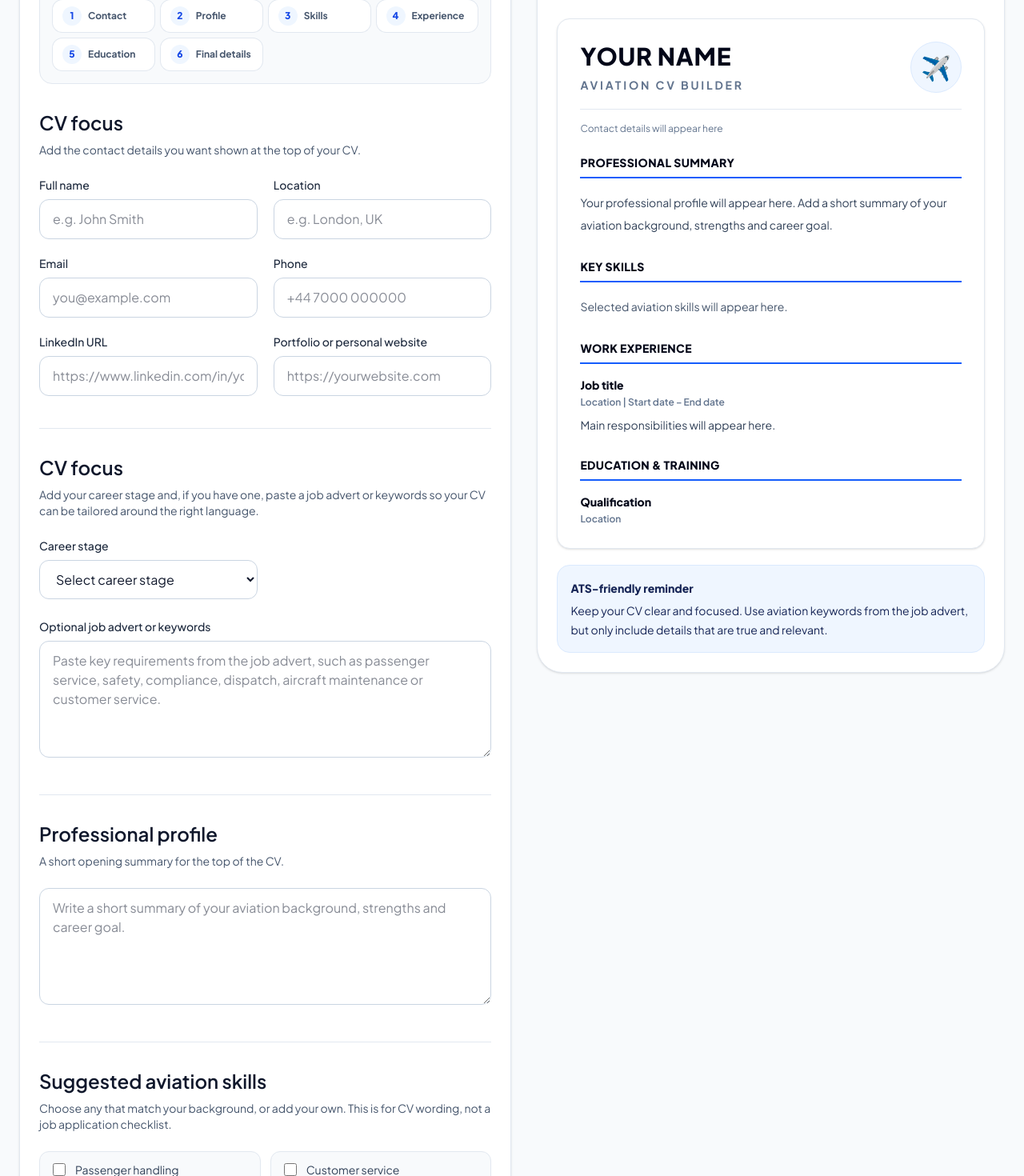
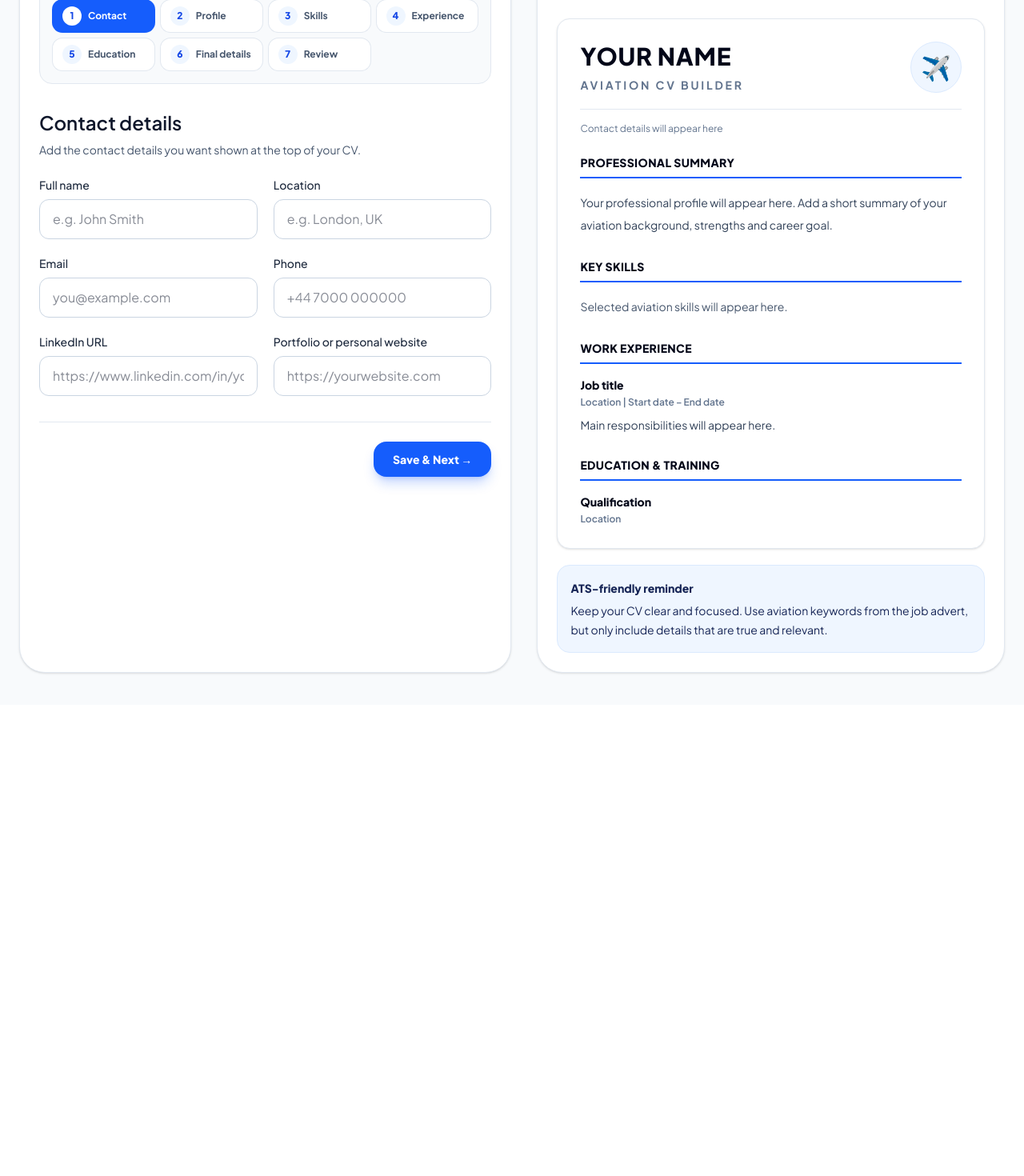
Before and after one commit to jjayakumaraero-eng/airportcv-web, a Next.js app: page /cv-builder in a window 1280 px wide. Shown: the part 540-2010 px from the top of the page at 80% size. After the commit the page ends 1421 px from the top, so only its background shows below. Built offline with nearby package versions, Linux system fonts and the light colour scheme.

Commit message:
Convert CV builder to step-by-step flow

```diff
--- a/app/cv-builder/CVBuilderForm.tsx
+++ b/app/cv-builder/CVBuilderForm.tsx
@@ -347,6 +347,7 @@ function getExperienceDates(experience: WorkExperience) {
 
 export default function CVBuilderForm() {
  const [formData, setFormData] = useState<FormData>(initialFormData);
+const [currentStep, setCurrentStep] = useState(1);
  const [previewStarted, setPreviewStarted] = useState(false);
 const [generateMessage, setGenerateMessage] = useState("");
 const [isGenerating, setIsGenerating] = useState(false);
@@ -354,6 +355,23 @@ const [generatedCV, setGeneratedCV] = useState<any>(null);
 const [downloadMessage, setDownloadMessage] = useState("");
 const [isDownloading, setIsDownloading] = useState(false);
 
+const builderSteps = [
+  "Contact",
+  "Profile",
+  "Skills",
+  "Experience",
+  "Education",
+  "Final details",
+  "Review",
+];
+
+function goToNextStep() {
+  setCurrentStep((step) => Math.min(step + 1, builderSteps.length));
+}
+
+function goToPreviousStep() {
+  setCurrentStep((step) => Math.max(step - 1, 1));
+}
 function handleTextChange(
     event: ChangeEvent<HTMLInputElement | HTMLSelectElement | HTMLTextAreaElement>
   ) {
@@ -865,19 +883,22 @@ if (data.usage) {
     </p>
 
     <div className="mt-4 grid gap-2 sm:grid-cols-2 lg:grid-cols-4">
-      {[
-        "Contact",
-        "Profile",
-        "Skills",
-        "Experience",
-        "Education",
-        "Final details",
-      ].map((step, index) => (
+    {builderSteps.map((step, index) => (
   <div
     key={step}
-          className="flex items-center gap-2 rounded-xl bg-white px-3 py-2 text-xs font-bold text-slate-600 ring-1 ring-slate-200"
-        >
-          <span className="flex h-6 w-6 items-center justify-center rounded-full bg-blue-50 text-xs font-extrabold text-blue-700">
+    className={`flex items-center gap-2 rounded-xl px-3 py-2 text-xs font-bold ring-1 transition ${
+      currentStep === index + 1
+        ? "bg-blue-600 text-white ring-blue-600"
+        : "bg-white text-slate-600 ring-slate-200"
+    }`}
+  >
+    <span
+  className={`flex h-6 w-6 items-center justify-center rounded-full text-xs font-extrabold ${
+    currentStep === index + 1
+      ? "bg-white text-blue-700"
+      : "bg-blue-50 text-blue-700"
+  }`}
+>
   {index + 1}
 </span>
     {step}
@@ -885,9 +906,12 @@ if (data.usage) {
 ))}
     </div>
   </div>
+
+{currentStep === 1 && (
+  <>
     <div>
       <h2 className="text-2xl font-semibold text-slate-900">
-  CV focus
+        Contact details
       </h2>
 
       <p className="mt-2 text-sm text-slate-600">
@@ -895,10 +919,8 @@ if (data.usage) {
       </p>
     </div>
 
-
     <div className="mt-6 grid gap-5 md:grid-cols-2">
       <div>
-
         <label
           htmlFor="fullName"
           className="mb-2 block text-sm font-medium text-slate-800"
@@ -1007,17 +1029,30 @@ if (data.usage) {
       </div>
     </div>
 
-            <div className="mt-10 border-t border-slate-200 pt-8">
-              <h2 className="text-2xl font-semibold text-slate-900">
-                CV focus
-              </h2>
+    <div className="mt-8 flex justify-end border-t border-slate-200 pt-6">
+      <button
+        type="button"
+        onClick={goToNextStep}
+        className="rounded-2xl bg-blue-600 px-6 py-3 text-sm font-extrabold text-white shadow-lg shadow-blue-600/25 transition hover:bg-blue-700"
+      >
+        Save & Next →
+      </button>
+    </div>
+  </>
+)}
+
+{currentStep === 2 && (
+  <>
+    <div>
+      <h2 className="text-2xl font-semibold text-slate-900">CV focus</h2>
+
       <p className="mt-2 text-sm text-slate-600">
-  Add your career stage and, if you have one, paste a job advert or keywords so
-your CV can be tailored around the right language.
-</p>
+        Add your career stage and, if you have one, paste a job advert or
+        keywords so your CV can be tailored around the right language.
+      </p>
+    </div>
+
     <div className="mt-6 grid gap-5 md:grid-cols-2">
-
-
       <div>
         <label
           htmlFor="careerStage"
@@ -1061,12 +1096,34 @@ your CV can be tailored around the right language.
         className="w-full rounded-xl border border-slate-300 px-4 py-3 text-slate-900 outline-none focus:border-blue-500 focus:ring-2 focus:ring-blue-100"
       />
     </div>
-            </div>
-
-            <div className="mt-10 border-t border-slate-200 pt-8">
+
+    <div className="mt-8 flex justify-between border-t border-slate-200 pt-6">
+      <button
+        type="button"
+        onClick={goToPreviousStep}
+        className="rounded-2xl border border-slate-200 bg-white px-6 py-3 text-sm font-extrabold text-slate-700 transition hover:bg-slate-50"
+      >
+        ← Back
+      </button>
+
+      <button
+        type="button"
+        onClick={goToNextStep}
+        className="rounded-2xl bg-blue-600 px-6 py-3 text-sm font-extrabold text-white shadow-lg shadow-blue-600/25 transition hover:bg-blue-700"
+      >
+        Save & Next →
+      </button>
+    </div>
+  </>
+)}
+
+{currentStep === 3 && (
+  <>
+    <div>
       <h2 className="text-2xl font-semibold text-slate-900">
         Professional profile
       </h2>
+
       <p className="mt-2 text-sm text-slate-600">
         A short opening summary for the top of the CV.
       </p>
@@ -1082,32 +1139,58 @@ your CV can be tailored around the right language.
       />
     </div>
 
-            <div className="mt-10 border-t border-slate-200 pt-8">
+    <div className="mt-8 flex justify-between border-t border-slate-200 pt-6">
+      <button
+        type="button"
+        onClick={goToPreviousStep}
+        className="rounded-2xl border border-slate-200 bg-white px-6 py-3 text-sm font-extrabold text-slate-700 transition hover:bg-slate-50"
+      >
+        ← Back
+      </button>
+
+      <button
+        type="button"
+        onClick={goToNextStep}
+        className="rounded-2xl bg-blue-600 px-6 py-3 text-sm font-extrabold text-white shadow-lg shadow-blue-600/25 transition hover:bg-blue-700"
+      >
+        Save & Next →
+      </button>
+    </div>
+  </>
+)}
+
+{currentStep === 4 && (
+  <>
+    <div>
       <h2 className="text-2xl font-semibold text-slate-900">
         Suggested aviation skills
       </h2>
+
       <p className="mt-2 text-sm text-slate-600">
-                Choose any that match your background, or add your own. This is
-                for CV wording, not a job application checklist.
-              </p>
-
-              <div className="mt-6 grid gap-3 md:grid-cols-2">
-                {aviationSkills.map((skill) => (
-                  <label
+        Choose any that match your background, or add your own. This is for CV
+        wording, not a job application checklist.
+      </p>
+
+      <div className="mt-6 flex flex-wrap gap-2">
+        {aviationSkills.map((skill) => {
+          const selected = formData.selectedSkills.includes(skill);
+
+          return (
+            <button
               key={skill}
-                    className="flex items-center gap-3 rounded-xl border border-slate-200 bg-slate-50 px-4 py-3 text-sm text-slate-700"
-                  >
-                    <input
-                      type="checkbox"
-                      checked={formData.selectedSkills.includes(skill)}
-                      onChange={() =>
-                        toggleSelectedValue("selectedSkills", skill)
-                      }
-                      className="h-4 w-4"
-                    />
+              type="button"
+              onClick={() => toggleSelectedValue("selectedSkills", skill)}
+              className={`rounded-full border px-4 py-2 text-sm font-semibold transition ${
+                selected
+                  ? "border-blue-600 bg-blue-600 text-white shadow-sm"
+                  : "border-slate-200 bg-slate-50 text-slate-700 hover:border-blue-200 hover:bg-blue-50 hover:text-blue-700"
+              }`}
+            >
+              {selected ? "✓ " : ""}
               {skill}
-                  </label>
-                ))}
+            </button>
+          );
+        })}
       </div>
 
       <textarea
@@ -1121,13 +1204,36 @@ your CV can be tailored around the right language.
       />
     </div>
 
-           <div className="mt-10 border-t border-slate-200 pt-8">
+    <div className="mt-8 flex justify-between border-t border-slate-200 pt-6">
+      <button
+        type="button"
+        onClick={goToPreviousStep}
+        className="rounded-2xl border border-slate-200 bg-white px-6 py-3 text-sm font-extrabold text-slate-700 transition hover:bg-slate-50"
+      >
+        ← Back
+      </button>
+
+      <button
+        type="button"
+        onClick={goToNextStep}
+        className="rounded-2xl bg-blue-600 px-6 py-3 text-sm font-extrabold text-white shadow-lg shadow-blue-600/25 transition hover:bg-blue-700"
+      >
+        Save & Next →
+      </button>
+    </div>
+  </>
+)}
+
+{currentStep === 5 && (
+  <>
+    <div>
       <h2 className="text-2xl font-semibold text-slate-900">
         Work experience
       </h2>
+
       <p className="mt-2 text-sm text-slate-600">
-    Add your most recent or most relevant role first. Use month and year dates
-    for a professional CV format.
+        Add your most recent or most relevant role first. Use month and year
+        dates for a professional CV format.
       </p>
 
       <div className="mt-6 space-y-6">
@@ -1369,7 +1475,30 @@ your CV can be tailored around the right language.
         + Add another experience
       </button>
     </div>
-            <div className="mt-10 border-t border-slate-200 pt-8">
+
+    <div className="mt-8 flex justify-between border-t border-slate-200 pt-6">
+      <button
+        type="button"
+        onClick={goToPreviousStep}
+        className="rounded-2xl border border-slate-200 bg-white px-6 py-3 text-sm font-extrabold text-slate-700 transition hover:bg-slate-50"
+      >
+        ← Back
+      </button>
+
+      <button
+        type="button"
+        onClick={goToNextStep}
+        className="rounded-2xl bg-blue-600 px-6 py-3 text-sm font-extrabold text-white shadow-lg shadow-blue-600/25 transition hover:bg-blue-700"
+      >
+        Save & Next →
+      </button>
+    </div>
+  </>
+)}
+
+{currentStep === 6 && (
+  <>
+    <div>
       <h2 className="text-2xl font-semibold text-slate-900">
         Education, licences and training
       </h2>
@@ -1377,8 +1506,8 @@ your CV can be tailored around the right language.
       <div className="mt-6">
         <h3 className="text-lg font-semibold text-slate-900">Education</h3>
         <p className="mt-2 text-sm text-slate-600">
-    Add school, college, university or aviation training. Add your highest or
-    most relevant qualification first.
+          Add school, college, university or aviation training. Add your highest
+          or most relevant qualification first.
         </p>
 
         <div className="mt-5 space-y-6">
@@ -1529,7 +1658,9 @@ your CV can be tailored around the right language.
           + Add another education
         </button>
       </div>
-              <div className="mt-6">
+
+      <div className="mt-8 grid gap-6">
+        <div>
           <p className="mb-3 text-sm font-medium text-slate-800">
             Suggested aviation licences
           </p>
@@ -1563,7 +1694,7 @@ your CV can be tailored around the right language.
           />
         </div>
 
-              <div className="mt-6">
+        <div>
           <p className="mb-3 text-sm font-medium text-slate-800">
             Suggested certificates and training
           </p>
@@ -1579,10 +1710,7 @@ your CV can be tailored around the right language.
                     certificate
                   )}
                   onChange={() =>
-                          toggleSelectedValue(
-                            "selectedCertifications",
-                            certificate
-                          )
+                    toggleSelectedValue("selectedCertifications", certificate)
                   }
                   className="h-4 w-4"
                 />
@@ -1602,7 +1730,7 @@ your CV can be tailored around the right language.
           />
         </div>
 
-              <div className="mt-6">
+        <div>
           <p className="mb-3 text-sm font-medium text-slate-800">
             Aviation systems and tools
           </p>
@@ -1615,9 +1743,7 @@ your CV can be tailored around the right language.
                 <input
                   type="checkbox"
                   checked={formData.selectedSystems.includes(system)}
-                        onChange={() =>
-                          toggleSelectedValue("selectedSystems", system)
-                        }
+                  onChange={() => toggleSelectedValue("selectedSystems", system)}
                   className="h-4 w-4"
                 />
                 {system}
@@ -1636,14 +1762,37 @@ your CV can be tailored around the right language.
           />
         </div>
       </div>
-
-            <div className="mt-10 border-t border-slate-200 pt-8">
+    </div>
+
+    <div className="mt-8 flex justify-between border-t border-slate-200 pt-6">
+      <button
+        type="button"
+        onClick={goToPreviousStep}
+        className="rounded-2xl border border-slate-200 bg-white px-6 py-3 text-sm font-extrabold text-slate-700 transition hover:bg-slate-50"
+      >
+        ← Back
+      </button>
+
+      <button
+        type="button"
+        onClick={goToNextStep}
+        className="rounded-2xl bg-blue-600 px-6 py-3 text-sm font-extrabold text-white shadow-lg shadow-blue-600/25 transition hover:bg-blue-700"
+      >
+        Save & Next →
+      </button>
+    </div>
+  </>
+)}
+
+{currentStep === 7 && (
+  <>
+    <div>
       <h2 className="text-2xl font-semibold text-slate-900">
-                Useful aviation CV details
+        Final details
       </h2>
+
       <p className="mt-2 text-sm text-slate-600">
-                Only include these if they strengthen the CV for the target
-                role.
+        Only include these if they strengthen the CV for your aviation role.
       </p>
 
       <div className="mt-6 grid gap-5 md:grid-cols-2">
@@ -1814,6 +1963,14 @@ your CV can be tailored around the right language.
 
     <div className="mt-8 flex flex-col gap-3 border-t border-slate-200 pt-6 sm:flex-row">
       <button
+        type="button"
+        onClick={goToPreviousStep}
+        className="rounded-2xl border border-slate-200 bg-white px-6 py-3 text-sm font-extrabold text-slate-700 transition hover:bg-slate-50"
+      >
+        ← Back
+      </button>
+
+      <button
         type="submit"
         className="rounded-2xl border border-blue-200 bg-blue-50 px-5 py-3 text-sm font-extrabold text-blue-700 transition hover:bg-blue-100"
       >
@@ -1829,7 +1986,8 @@ your CV can be tailored around the right language.
         {isGenerating ? "Generating CV..." : "Generate my aviation CV"}
       </button>
     </div>
-
+  </>
+)}
 {generateMessage && (
   <div className="mt-4 rounded-xl bg-amber-50 p-4 text-sm text-amber-900">
     {generateMessage}
```
Lines whose indentation alone changed are shown as unchanged.
